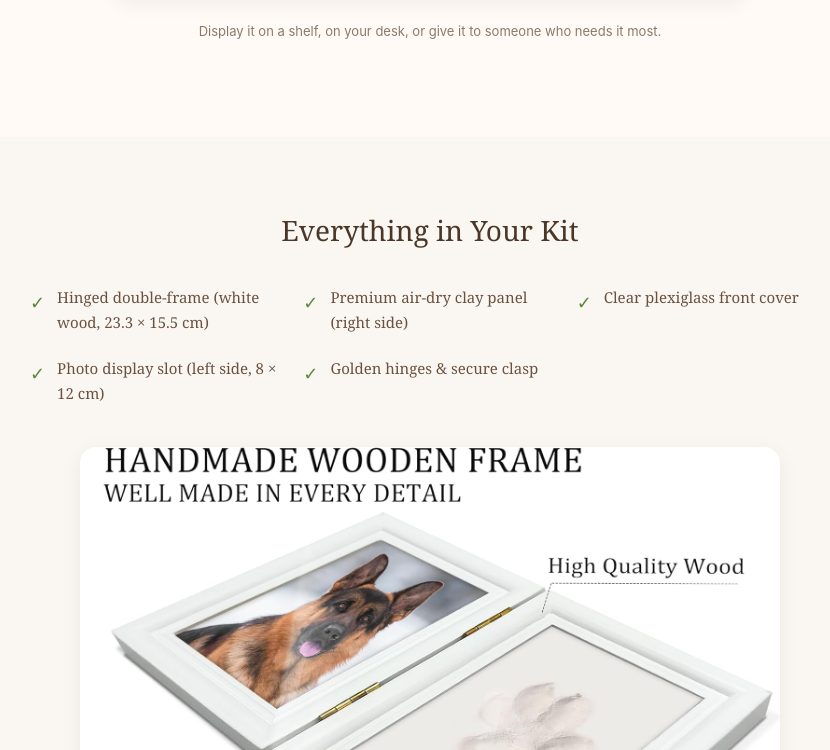
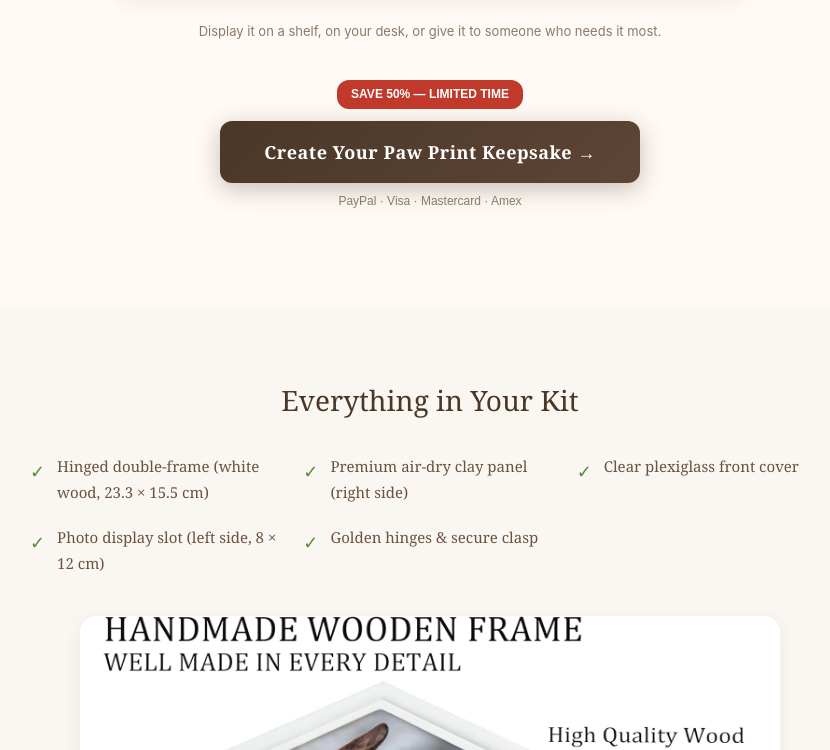
Before and after one commit to jackdong8258-boop/lunveo-site, a plain HTML site: page index.html in a window 1280 px wide. Shown: the part 5030-5780 px from the top of the page, without its empty margins (210-1040 px from the left). Drawn offline with Linux system fonts and the light colour scheme.

Commit message:
Update landing page: sticky CTA desktop + mid-page CTA + urgency tag

```diff
--- a/index.html
+++ b/index.html
@@ -396,6 +396,7 @@ src="https://www.facebook.com/tr?id=837241862331756&ev=PageView&noscript=1"
     cursor: pointer; text-align: center; text-decoration: none;
   }
   @media (max-width: 768px) { .sticky-cta { display: flex; } }
+  @media (min-width: 769px) { .sticky-cta { display: flex; } }
 </style>
 </head>
 <body>
@@ -513,6 +514,13 @@ src="https://www.facebook.com/tr?id=837241862331756&ev=PageView&noscript=1"
   <div style="max-width: 700px; margin: 30px auto 0;">
     <img src="clean_finished_frame.png" alt="Finished paw print frame displayed on a warm home shelf" style="width: 100%; border-radius: 16px; box-shadow: 0 4px 20px rgba(0,0,0,0.06);">
     <p style="font-size: 13px; color: var(--muted); margin-top: 12px; text-align: center;">Display it on a shelf, on your desk, or give it to someone who needs it most.</p>
+  </div>
+
+  <!-- Mid-page CTA -->
+  <div style="max-width: 420px; margin: 36px auto 0; text-align: center;">
+    <div style="display: inline-block; background: #c0392b; color: #fff; padding: 4px 14px; border-radius: 12px; font-size: 12px; font-weight: 600; font-family: sans-serif; margin-bottom: 12px;">SAVE 50% — LIMITED TIME</div>
+    <a href="https://lunveo.com/products/paw-print-memorial-frame-kit?variant=42758007881824" style="display: block; width: 100%; padding: 16px 20px; background: linear-gradient(135deg, #4a3728, #5e4535); color: #fff; border: none; border-radius: 12px; font-size: 18px; font-weight: 600; cursor: pointer; letter-spacing: 0.5px; font-family: 'Georgia', serif; text-decoration: none; box-shadow: 0 6px 24px rgba(74, 55, 40, 0.3);">Create Your Paw Print Keepsake →</a>
+    <p style="margin-top: 8px; font-size: 12px; color: #8b7a6b; font-family: sans-serif;">PayPal · Visa · Mastercard · Amex</p>
   </div>
 </section>
 
@@ -658,6 +666,7 @@ src="https://www.facebook.com/tr?id=837241862331756&ev=PageView&noscript=1"
     <div class="price-sm">$34.99</div>
     <div class="old-sm">$69.99</div>
   </div>
+  <div style="background:#c0392b;color:#fff;padding:2px 8px;border-radius:8px;font-size:11px;font-weight:700;white-space:nowrap;">50% OFF</div>
   <a href="https://lunveo.com/products/paw-print-memorial-frame-kit?variant=42758007881824" class="btn-sm">Create Your Keepsake →</a>
 </div>
 
```
